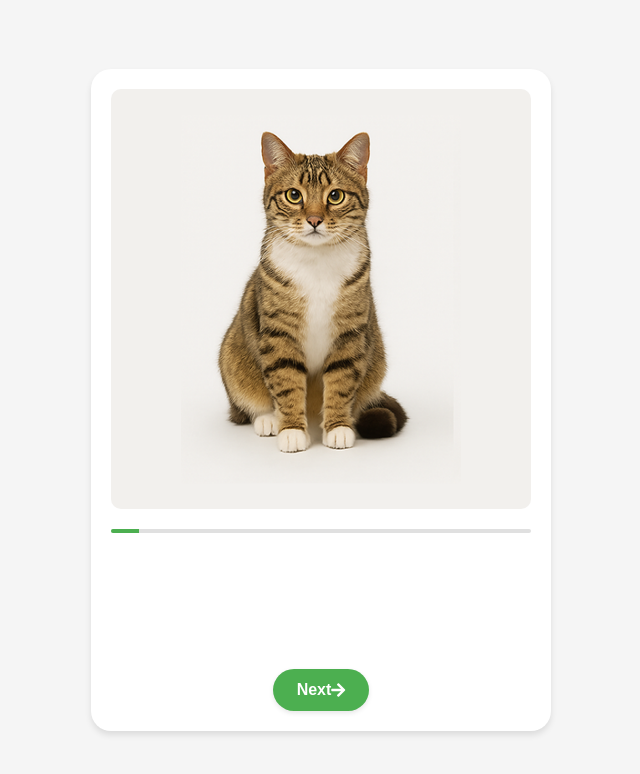
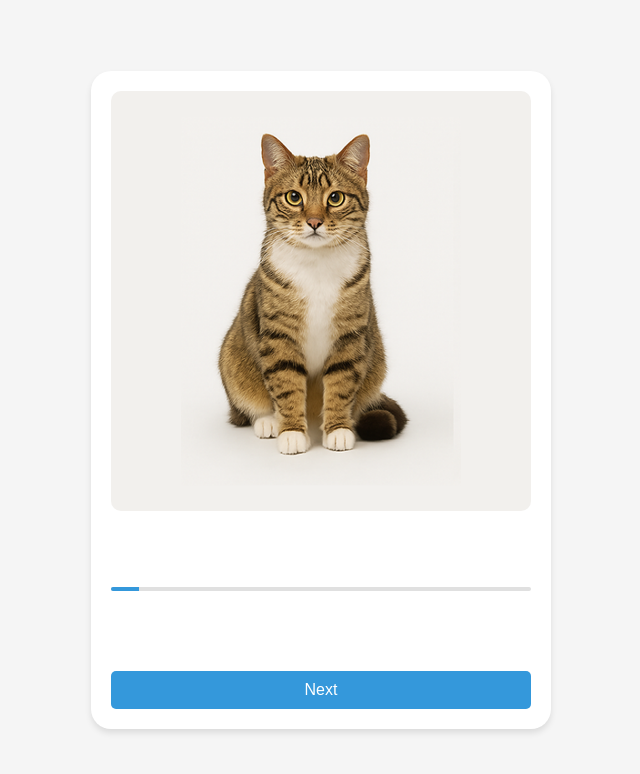
Before and after one commit to McCoder007/VocabV3, a website: page index.html in a window 1280 px wide. Both pictures are taken after a click on the button "Start Learning". Shown: the whole page, without its empty margins (319-959 px from the left). Drawn offline with Linux system fonts and the light colour scheme.

Commit message:
Fix: Layout jump and style updates

```diff
--- a/google-tts.js
+++ b/google-tts.js
@@ -2,12 +2,12 @@
 class GoogleTTSManager {
     constructor() {
         // Get API key directly from the global config object
-        console.log('TTS Constructor: Checking for config object...', typeof config);
+        // console.log('TTS Constructor: Checking for config object...', typeof config);
         if (typeof config !== 'undefined') {
-             console.log('TTS Constructor: config object found. Reading googleTTSApiKey:', config.googleTTSApiKey);
+             // console.log('TTS Constructor: config object found. Reading googleTTSApiKey:', config.googleTTSApiKey);
              this.apiKey = config.googleTTSApiKey;
         } else {
-             console.error('TTS Constructor: config object UNDEFINED!');
+             console.error('TTS Constructor: config object UNDEFINED! API Key will not be set.');
              this.apiKey = '';
         }
         this.voice = 'en-US-Neural2-D'; // Default to male neural voice
@@ -64,14 +64,14 @@ class GoogleTTSManager {
         this.browserTTS.init();
 
         console.log('Google TTS Manager initialized');
-        // Log API key status after attempting to load from config
-        if (!this.apiKey || this.apiKey === '__GOOGLE_TTS_API_KEY__') {
-             console.error('ERROR: Google TTS API key not found or is still placeholder in config.js!');
-        } else if (this.apiKey.startsWith('AIza')) {
-            console.log('Google TTS API key loaded from config.js successfully.');
-        } else {
-            console.warn('Google TTS API key loaded from config.js, but format is unusual.');
-        }
+        // Log API key status after attempting to load from config - REMOVED/Commented out
+        // if (!this.apiKey || this.apiKey === '__GOOGLE_TTS_API_KEY__') {
+        //      console.error('ERROR: Google TTS API key not found or is still placeholder in config.js!');
+        // } else if (this.apiKey.startsWith('AIza')) {
+        //     console.log('Google TTS API key loaded from config.js successfully.');
+        // } else {
+        //     console.warn('Google TTS API key loaded from config.js, but format is unusual.');
+        // }
     }
 
     // Set voice
@@ -129,10 +129,10 @@ class GoogleTTSManager {
 
     // Call Google Text-to-Speech API using direct Audio approach
     async synthesizeSpeech(text) {
-        console.log(`Attempting Google TTS for text: "${text}"`);
+        // console.log(`Attempting Google TTS for text: "${text}"`);
 
-        // Log the current value of apiKey right before the check
-        console.log(`synthesizeSpeech: Value of this.apiKey before check: '${this.apiKey}' (length: ${this.apiKey ? this.apiKey.length : 0})`);
+        // Log the current value of apiKey right before the check - REMOVED/Commented out
+        // console.log(`synthesizeSpeech: Value of this.apiKey before check: '${this.apiKey}' (length: ${this.apiKey ? this.apiKey.length : 0})`);
 
         // Check if API key is set and valid
         if (!this.apiKey || this.apiKey === '__GOOGLE_TTS_API_KEY__') {
--- a/index.html
+++ b/index.html
@@ -31,7 +31,7 @@
                     <div class="chinese-word" id="chinese-word"></div>
                 </div>
             </div>
-            <button id="next-button" class="next-button">Next <i class="fas fa-arrow-right"></i></button>
+            <button id="next-button" class="next-button">Next</button>
         </div>
     </div>
 
--- a/styles.css
+++ b/styles.css
@@ -45,10 +45,14 @@ body {
 }
 
 .translations-container {
-    margin-bottom: 20px;
+    position: relative;
+    width: 100%;
     min-height: 120px;
     display: flex;
     flex-direction: column;
+    align-items: center;
+    justify-content: center;
+    padding-top: 15px;
 }
 
 .countdown-bar {
@@ -61,9 +65,9 @@ body {
 }
 
 .countdown-progress {
+    height: 100%;
     width: 100%;
-    height: 100%;
-    background-color: #4CAF50;
+    background-color: #3498db;
     transform-origin: left;
     transition: transform 3s linear;
 }
@@ -94,32 +98,19 @@ body {
 }
 
 .next-button {
-    width: auto;
-    padding: 12px 24px;
-    background-color: #4CAF50;
+    margin-top: 20px;
+    padding: 10px 20px;
+    font-size: 1rem;
+    background-color: #3498db;
     color: white;
     border: none;
-    border-radius: 50px;
-    font-size: 16px;
-    font-weight: bold;
+    border-radius: 5px;
     cursor: pointer;
-    transition: all 0.3s;
-    margin: 0 auto;
-    display: flex;
-    align-items: center;
-    justify-content: center;
-    box-shadow: 0 2px 5px rgba(0, 0, 0, 0.1);
+    transition: background-color 0.3s ease;
 }
 
 .next-button:hover {
-    background-color: #45a049;
-    transform: translateY(-2px);
-    box-shadow: 0 4px 8px rgba(0, 0, 0, 0.2);
-}
-
-.next-button:active {
-    transform: translateY(0);
-    box-shadow: 0 2px 3px rgba(0, 0, 0, 0.15);
+    background-color: #2980b9;
 }
 
 @media (max-width: 480px) {
```
